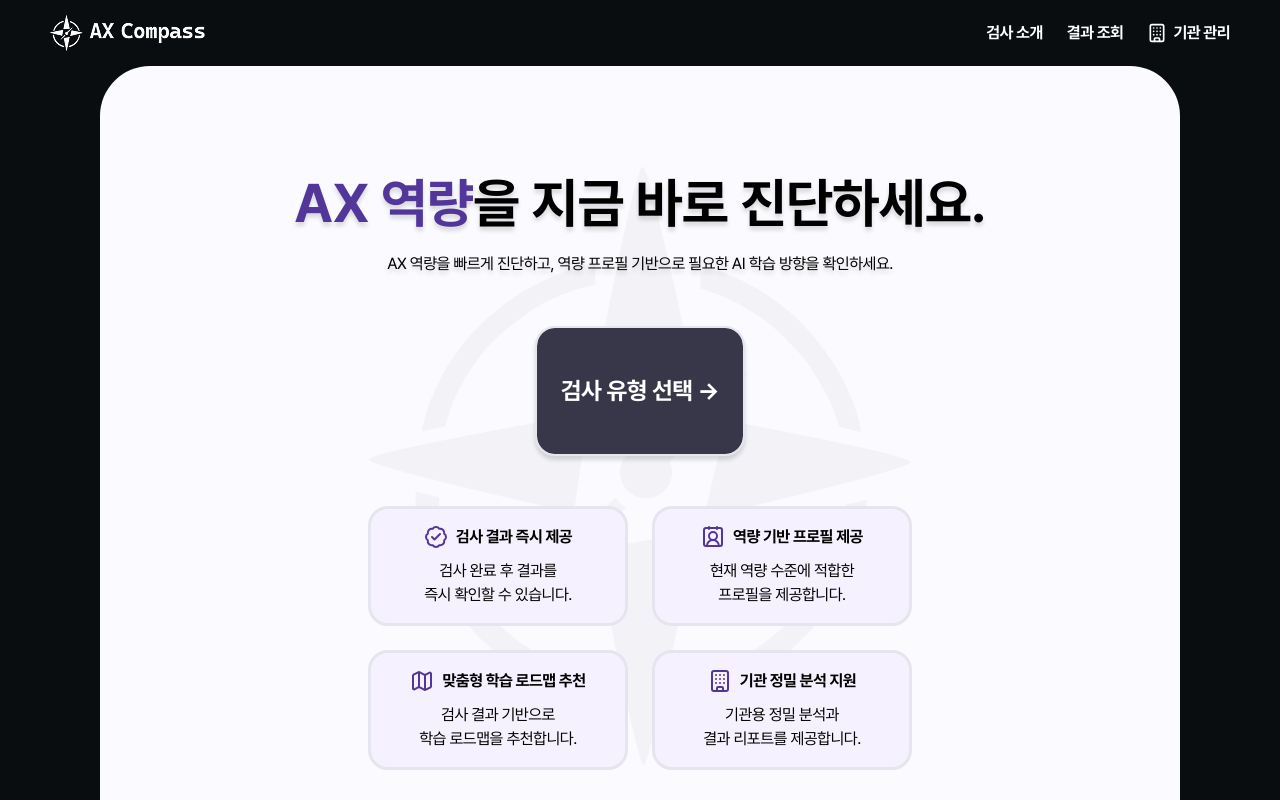
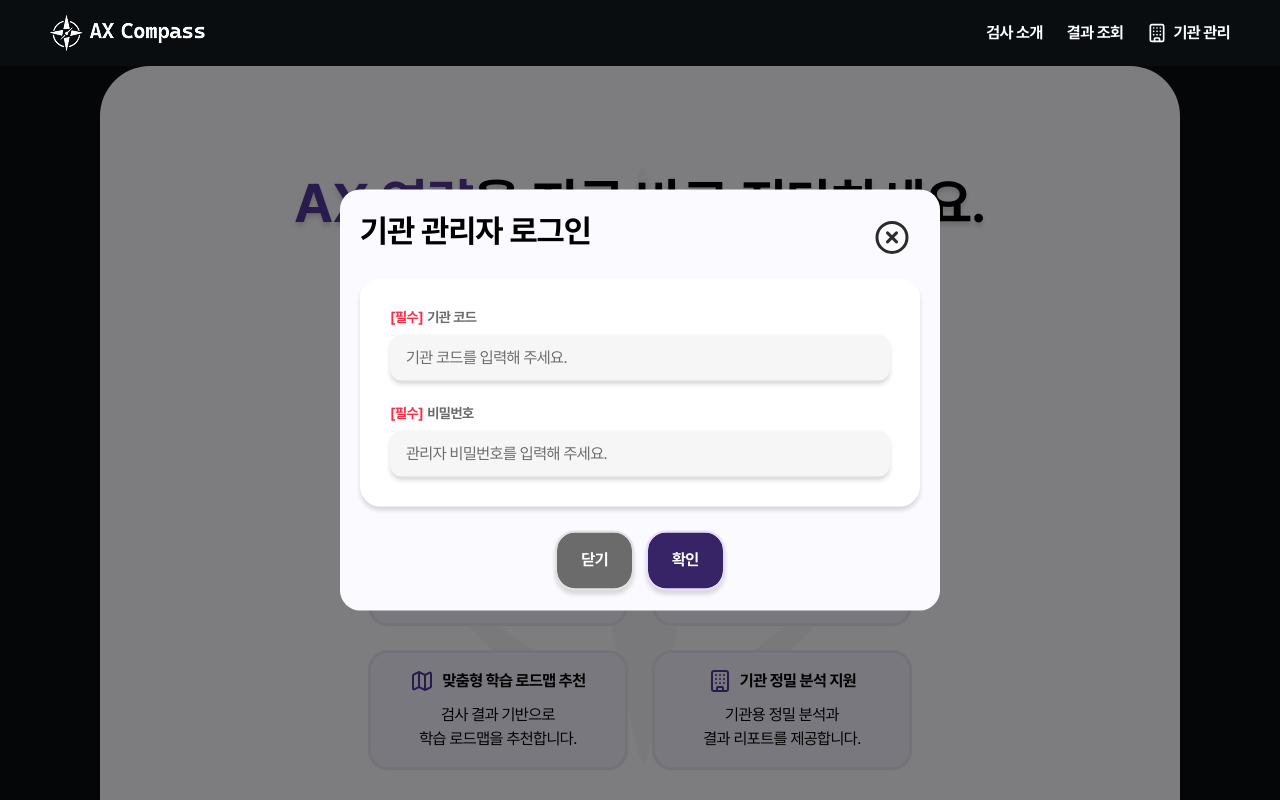
Before and after one commit to helloworldlabs-projects/AX-Compass, a Next.js app: page / in a window 1280 px wide. Both pictures are taken after a click on the button "기관 관리". Shown: the top 800 px of the page. Built offline with nearby package versions, Linux system fonts and the light colour scheme.

Commit message:
feat(institution): 기관 관리자 로그인 모달 및 버튼 연동

```diff
--- a/components/layout/InstitutionLoginButton.tsx
+++ b/components/layout/InstitutionLoginButton.tsx
@@ -1,10 +1,28 @@
+'use client';
+
 import { Building } from 'lucide-react';
+import { AdminLoginModal } from '../modals/AdminLoginModal';
+import { useState } from 'react';
+import { useLoginAdmin } from '@/hooks/userLoginAdmin';
 
 export default function InstitutionLoginButton() {
+  const [open, setOpen] = useState(false);
+  const { mutate: loginAdmin } = useLoginAdmin();
+
+  const handleConfirm = (code: string, password: string) => {
+    loginAdmin({ safarionCode: code, password }, { onSuccess: () => setOpen(false) });
+  };
+
   return (
-    <button className="flex cursor-pointer items-center gap-1.5 text-white">
-      <Building className="size-5" />
-      <span className="txt-b-bold">기관 관리</span>
-    </button>
+    <>
+      <button
+        className="flex cursor-pointer items-center gap-1.5 text-white"
+        onClick={() => setOpen(true)}
+      >
+        <Building className="size-5" />
+        <span className="txt-b-bold">기관 관리</span>
+      </button>
+      <AdminLoginModal open={open} onClose={() => setOpen(false)} onConfirm={handleConfirm} />
+    </>
   );
 }
--- /dev/null
+++ b/components/modals/AdminLoginModal.tsx
@@ -0,0 +1,66 @@
+'use client';
+
+import { useState } from 'react';
+
+import { Button } from '@/components/ui/button';
+import { Input } from '@/components/ui/input';
+import { FieldLabel, Modal, ModalBody, ModalFooter, ModalTitle } from '@/components/ui/Modal';
+
+interface AdminLoginModalProps {
+  open: boolean;
+  onClose: () => void;
+  onConfirm: (code: string, password: string) => void;
+}
+
+function AdminLoginModal({ open, onClose, onConfirm }: AdminLoginModalProps) {
+  const [code, setCode] = useState('');
+  const [password, setPassword] = useState('');
+
+  function reset() {
+    setCode('');
+    setPassword('');
+  }
+
+  function handleClose() {
+    reset();
+    onClose();
+  }
+
+  function handleConfirm() {
+    onConfirm(code, password);
+    reset();
+  }
+
+  return (
+    <Modal open={open} onClose={handleClose}>
+      <ModalTitle>기관 관리자 로그인</ModalTitle>
+
+      <ModalBody>
+        <div className="flex flex-col gap-2">
+          <FieldLabel required>기관 코드</FieldLabel>
+          <Input placeholder="기관 코드를 입력해 주세요." value={code} onChange={setCode} />
+        </div>
+
+        <div className="flex flex-col gap-2">
+          <FieldLabel required>비밀번호</FieldLabel>
+          <Input
+            placeholder="관리자 비밀번호를 입력해 주세요."
+            value={password}
+            onChange={setPassword}
+          />
+        </div>
+      </ModalBody>
+
+      <ModalFooter>
+        <Button variant="gray" onClick={handleClose}>
+          닫기
+        </Button>
+        <Button variant="purple" onClick={handleConfirm}>
+          확인
+        </Button>
+      </ModalFooter>
+    </Modal>
+  );
+}
+
+export { AdminLoginModal };
```
